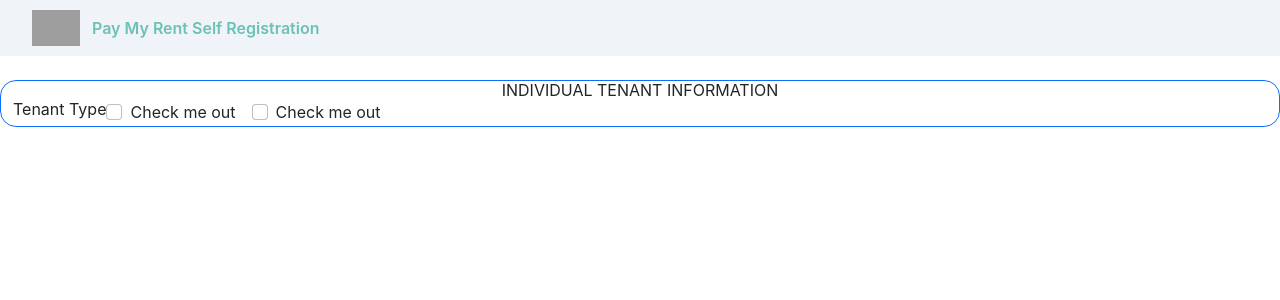
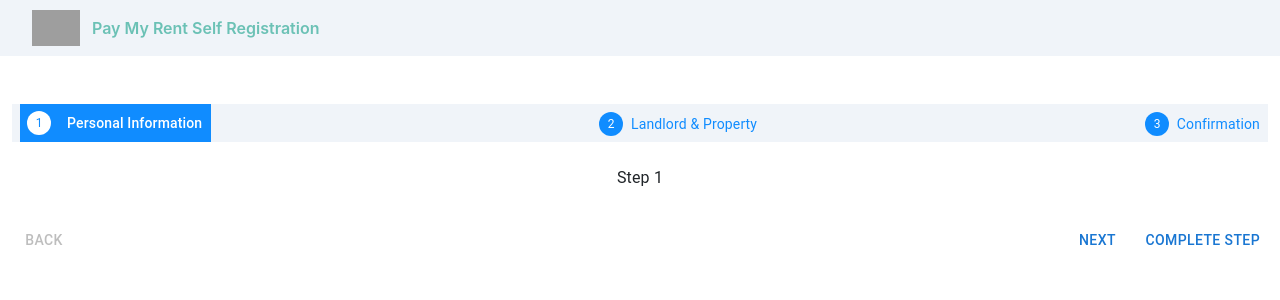
Before and after one commit to Marvin-kamwenji/pmr-self-service, a React (Create React App) app: page /tenantRegistration in a window 1280 px wide. Shown: the top 300 px of the page. Built offline with nearby package versions, Linux system fonts and the light colour scheme; grey boxes are pictures that could not be loaded.

Commit message:
st:stepper-styled stepper headers

```diff
--- a/package.json
+++ b/package.json
@@ -5,6 +5,9 @@
   "version": "0.1.0",
   "private": true,
   "dependencies": {
+    "@emotion/react": "^11.10.4",
+    "@emotion/styled": "^11.10.4",
+    "@mui/material": "^5.10.3",
     "@testing-library/jest-dom": "^5.16.5",
     "@testing-library/react": "^13.3.0",
     "@testing-library/user-event": "^13.5.0",
--- a/src/Components/CSS/mainpage.css
+++ b/src/Components/CSS/mainpage.css
@@ -1,6 +1,7 @@
 @tailwind base;
 @tailwind components;
 @tailwind utilities;
+
 
 /* Styling size of images */
 
@@ -30,6 +31,34 @@
     background-color: #108CFF;
     color: white;
 }
+.MuiStepper-horizontal .MuiStep-horizontal> .MuiStepButton-horizontal > .MuiStepLabel-horizontal> .Mui-active{
+    background-color: #108CFF !important;
+    padding: 7px;
+
+}
+.css-1u4zpwo-MuiSvgIcon-root-MuiStepIcon-root.Mui-active {
+    color: #FFFFFF !important;
+}
+.css-1u4zpwo-MuiSvgIcon-root-MuiStepIcon-root.Mui-active> .css-117w1su-MuiStepIcon-text{
+    fill:#108CFF !important;
+}
+.css-1u4zpwo-MuiSvgIcon-root-MuiStepIcon-root {
+    color:#108CFF !important;
+}
+.MuiStepper-horizontal .MuiStep-horizontal> .MuiStepButton-horizontal > .MuiStepLabel-horizontal> .MuiStepLabel-labelContainer> .Mui-active{
+    background-color: #108CFF !important;
+    padding:9px;
+    color: #FFFFFF;
+
+}
+.MuiStepper-horizontal .MuiStep-horizontal> .MuiStepButton-horizontal > .MuiStepLabel-horizontal> .MuiStepLabel-labelContainer{
+    color: #108CFF;
+
+}
+.css-56h8k4-MuiStepper-root{
+    background-color: #F0F4F9;
+}
+
 
 .tenantAndLandlordButton {
     float: left;
--- a/src/Components/MainPage.jsx
+++ b/src/Components/MainPage.jsx
@@ -38,10 +38,10 @@ function MainPage() {
                                 <div className="carousel-item active " data-bs-interval="30000">
                                     <div className="d-flex justify-content-center">
 
-                                        <Cards img={house1} propertyTitle={'Property A'} />
+                                        <Cards img={house1} propertyTitle={'Property A'}  className="w-100"/>
                                         {/* PROPERTY B */}
 
-                                        <Cards img={house2} propertyTitle={'Property B'} />
+                                        <Cards img={house2} propertyTitle={'Property B'} className="w-100"/>
 
 
 
@@ -158,7 +158,7 @@ function MainPage() {
                                 and property information
                             </p>
                             <Link to='/tenantRegistration'>
-                                <button className="tenantAndLandlordButton py-2 px-4 mt-4 rounded">
+                                <button className="tenantAndLandlordButton py-2 px-4 ml-5 mt-4 rounded">
                                     Register as a Tenant
                                 </button>
                             </Link>
@@ -175,7 +175,7 @@ function MainPage() {
                                 information
                             </p>
                             <Link to='/landlordRegistration'>
-                                <button className="tenantAndLandlordButton py-2 px-4 mt-4 rounded">
+                                <button className="tenantAndLandlordButton ml-5 py-2 px-4 mt-4 rounded">
                                     Register as a Landlord
                                 </button>
                             </Link>
--- a/src/Components/Tenant/IndividualPersonalInformation.jsx
+++ b/src/Components/Tenant/IndividualPersonalInformation.jsx
@@ -1,26 +1,152 @@
 import React from 'react';
+import Box from '@mui/material/Box';
+import Stepper from '@mui/material/Stepper';
+import Step from '@mui/material/Step';
+import StepButton from '@mui/material/StepButton';
+import Button from '@mui/material/Button';
+import Typography from '@mui/material/Typography';
+const steps=['Personal Information','Landlord & Property', 'Confirmation']
+function IndividualPersonalInformation() {
+  const [activeStep, setActiveStep] = React.useState(0);
+  const [completed, setCompleted] = React.useState({});
 
-function IndividualPersonalInformation() {
-    return (
-        <div className="container border border-primary mt-4 rounded-2xl">
-        <h1>INDIVIDUAL TENANT INFORMATION</h1>
-        <form>
-            <div className="flex">
-              <h2 className="">Tenant Type</h2>
-              <div className="form-check form-check-inline">
-                  <input type="checkbox" className="form-check-input" id="exampleCheck1" />
-                  <label className="form-check-label" for="exampleCheck1">Check me out</label>
-              </div>
+  // shows total steps in a stepper
+  const totalSteps = () => {
+    return steps.length;
+  };
 
-              <div className="form-check form-check-inline">
-                <input type="checkbox" className="form-check-input" id="exampleCheck2" />
-                <label className="form-check-label" for="exampleCheck2">Check me out</label>
-              </div>
-            </div>
+  // returns completed steps
+  const completedSteps = () => {
+    return Object.keys(completed).length;
+  };
 
-        </form>
-        </div>
-     );
+  //checks if its the last step
+  const isLastStep = () => {
+    return activeStep === totalSteps() - 1;
+  };
+
+  //retuns true if all steps are completed
+  const allStepsCompleted = () => {
+    return completedSteps() === totalSteps();
+  };
+//handles next event by incrementing active step
+  const handleNext = () => {
+    const newActiveStep =
+      isLastStep() && !allStepsCompleted()
+        ? // It's the last step, but not all steps have been completed,
+          // find the first step that has been completed
+          steps.findIndex((step, i) => !(i in completed))
+        : activeStep + 1;
+    setActiveStep(newActiveStep);
+  };
+
+  //handles back event by decrementing  active step
+  const handleBack = () => {
+    setActiveStep((prevActiveStep) => prevActiveStep - 1);
+  };
+
+  const handleStep = (step) => () => {
+    setActiveStep(step);
+  };
+
+  //sets complete to a stepper when done
+  const handleComplete = () => {
+    const newCompleted = completed;
+    newCompleted[activeStep] = true;
+    setCompleted(newCompleted);
+    handleNext();
+  };
+//handles reset to a stepper
+  const handleReset = () => {
+    setActiveStep(0);
+    setCompleted({});
+  };
+
+  return (
+  <div className="container my-5">
+      <Box sx={{ width: '100%' }}>
+      <Stepper nonLinear activeStep={activeStep}
+      sx={{
+        "& .MuiStepConnector-line": {
+          border: "0",
+        },
+      //   "&.MuiStepLabel-horizontal":{
+      //      "&.MuiStepLabel-labelContainer":{
+      //     "&.Mui-active":{
+      //        background:"#108CFF"
+
+      //     },
+      //   },
+      // },
+        // "&.MuiStepper-horizontal .MuiStep-horizontal .Mui-active":{
+        //     background:"#108CFF"
+
+        //   },
+
+
+
+      }}>
+        {steps.map((label, index) => (
+          <Step key={label} completed={completed[index]}>
+            <StepButton color="stepperColor" onClick={handleStep(index)}>
+              {label}
+            </StepButton>
+          </Step>
+        ))}
+      </Stepper>
+      <div>
+        {allStepsCompleted() ? (
+          <React.Fragment>
+            <Typography sx={{ mt: 2, mb: 1 }}>
+              {/* displayy this when steps are finished */}
+              All steps completed - you&apos;re finished
+            </Typography>
+            {/* handle reset by clicking reset btn */}
+            <Box sx={{ display: 'flex', flexDirection: 'row', pt: 2 }}>
+              <Box sx={{ flex: '1 1 auto' }} />
+              <Button onClick={handleReset}>Reset</Button>
+            </Box>
+          </React.Fragment>
+        ) : (
+          <React.Fragment>
+            <Typography sx={{ mt: 2, mb: 1, py: 1 }}>
+              Step {activeStep + 1}
+            </Typography>
+            <Box sx={{ display: 'flex', flexDirection: 'row', pt: 2 }}>
+              {/* handles back event and its disabled on the first step */}
+              <Button
+                color="inherit"
+                disabled={activeStep === 0}
+                onClick={handleBack}
+                sx={{ mr: 1 }}
+              >
+                Back
+              </Button>
+              <Box sx={{ flex: '1 1 auto' }} />
+               {/* handles next event and shows completed when all steps are completed or current step completed */}
+
+              <Button onClick={handleNext} sx={{ mr: 1 }}>
+                Next
+              </Button>
+              {activeStep !== steps.length &&
+                (completed[activeStep] ? (
+                  <Typography variant="caption" sx={{ display: 'inline-block' }}>
+                    Step {activeStep + 1} already completed
+                  </Typography>
+                ) : (
+                  <Button onClick={handleComplete}>
+                    {completedSteps() === totalSteps() - 1
+                      ? 'Finish'
+                      : 'Complete Step'}
+                  </Button>
+                ))}
+            </Box>
+          </React.Fragment>
+        )}
+      </div>
+    </Box>
+  </div>
+  );
 
 }
 
```
Also changed, not shown: 1 other file (tests, documents, lock files or other folders).
